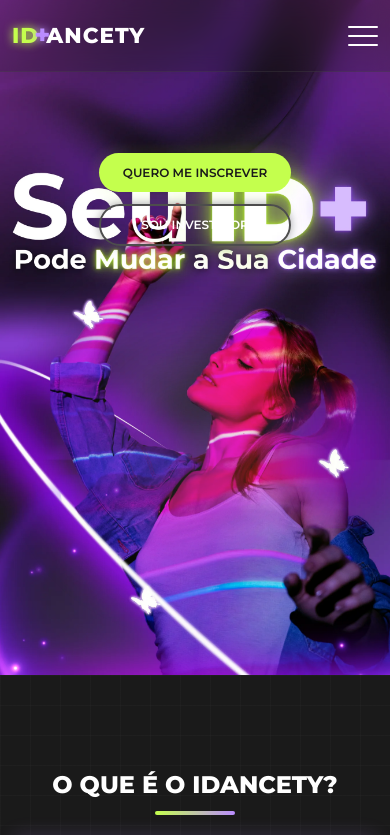
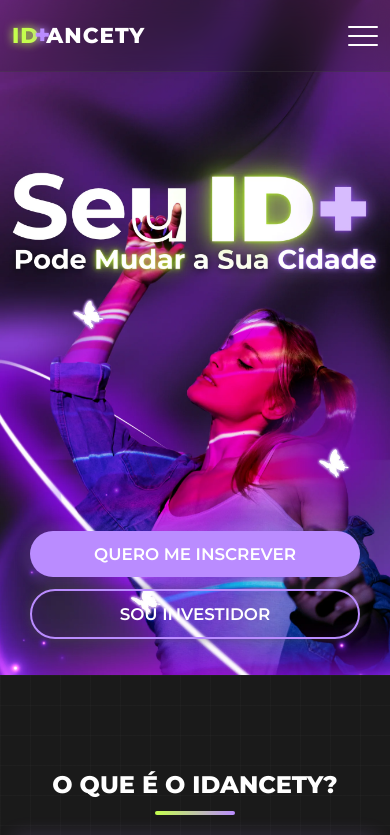
Before and after one commit to Freelings-Co/Idancety, a React (Vite) app: page / in a window 390 px wide. Shown: the top 835 px of the page. Built offline with nearby package versions, Linux system fonts and the light colour scheme.

Commit message:
add responsive styles mobile

```diff
--- a/src/styles/Hero.css
+++ b/src/styles/Hero.css
@@ -335,15 +335,22 @@
     flex-direction: column;
     text-align: center;
     gap: 3rem;
+    position: absolute;
+    bottom: 0;
   }
 
   .hero-title {
     display: none;
   }
 
+  .hero-cta a{
+    font-size: 1.4em;
+  }
   .hero-scroll-indicator{
     display: none;
   }
+
+
 
   /* .hero{
     min-height: auto;
@@ -361,26 +368,24 @@
 }
 
 @media (max-width: 576px) {
-  .hero-title {
-    font-size: 2.5rem;
-  }
-
-  .hero-title .vapor-violet-text {
-    font-size: 3rem;
-  }
 
   .hero-cta {
-    flex-direction: column;
+
     width: 100%;
   }
 
   .hero-cta .btn {
-    width: 100%;
+    width: 90%;
+    margin: 0 auto;
     text-align: center;
   }
 
-  .dancer-silhouette {
-    width: 250px;
-    height: 320px;
+
+}
+
+@media (max-width: 380px) {
+
+  .hero{
+    height: 100vh;
   }
 }
--- a/src/styles/Navbar.css
+++ b/src/styles/Navbar.css
@@ -6,16 +6,19 @@
   z-index: 1000;
   padding: 1.2rem 0;
   transition: all 0.3s ease;
+  opacity: 0;
   background-color: rgba(26, 26, 26, 0.2);
   backdrop-filter: blur(10px);
   border-bottom: 1px solid rgba(77, 77, 77, 0.3);
 }
 
 .navbar.scrolled {
+  opacity: 1;
   background-color: rgba(26, 26, 26, 0.9);
   padding: 0.8rem 0;
   box-shadow: 0 5px 20px rgba(0, 0, 0, 0.5);
 }
+
 
 .navbar-container {
   display: flex;
@@ -178,3 +181,28 @@
     z-index: 1000;
   }
 }
+
+@media(max-width: 768px) {
+
+  .navbar {
+  position: fixed;
+  top: 0;
+  left: 0;
+  width: 100%;
+  z-index: 1000;
+  padding: 1.2rem 0;
+  transition: all 0.3s ease;
+  opacity: 1;
+  background-color: rgba(26, 26, 26, 0.2);
+  backdrop-filter: blur(10px);
+  border-bottom: 1px solid rgba(77, 77, 77, 0.3);
+}
+
+.navbar.scrolled {
+
+  background-color: rgba(26, 26, 26, 0.9);
+  padding: 0.8rem 0;
+  box-shadow: 0 5px 20px rgba(0, 0, 0, 0.5);
+}
+
+}
--- a/src/styles/globals.css
+++ b/src/styles/globals.css
@@ -114,7 +114,7 @@
 .btn-outline {
   background-color: transparent;
   color: var(--text-white);
-  border: 2px solid var(--grid-gray);
+  border: 2px solid var(--vapor-violet);
   box-shadow: 0 0 10px rgba(77, 77, 77, 0.5);
 }
 
@@ -176,6 +176,18 @@
   .grid-container {
     grid-template-columns: 1fr;
   }
+
+  .btn-primary {
+    background-color: var(--vapor-violet);
+    color: var(--text-white);
+    box-shadow: 0 0 15px rgba(186, 140, 255, 0.5);
+  }
+
+  .btn-primary:hover {
+    box-shadow: 0 0 25px rgba(186, 140, 255, 0.8);
+  }
+
+
 }
 
 /* Animation classes */
@@ -195,6 +207,7 @@
   from {
     opacity: 0;
   }
+
   to {
     opacity: 1;
   }
@@ -205,6 +218,7 @@
     transform: translateY(50px);
     opacity: 0;
   }
+
   to {
     transform: translateY(0);
     opacity: 1;
@@ -215,9 +229,11 @@
   0% {
     box-shadow: 1px 2px 8px 0 rgba(196, 255, 77, 0.4);
   }
+
   70% {
     box-shadow: 1px 2px 8px 10px rgba(196, 255, 77, 0);
   }
+
   100% {
     box-shadow: 1px 2px 8px 0 rgba(196, 255, 77, 0);
   }
@@ -259,3 +275,21 @@
 .glow-effect:hover::after {
   opacity: 0.7;
 }
+
+@media (max-width: 768px) {
+
+  @keyframes pulse {
+  0% {
+    box-shadow: 1px 2px 8px 0 rgba(186, 140, 255, 0.8);
+  }
+
+  70% {
+    box-shadow: 1px 2px 8px 10px rgba(196, 255, 77, 0);
+  }
+
+  100% {
+    box-shadow: 1px 2px 8px 0 rgba(196, 255, 77, 0);
+  }
+}
+
+}
```
